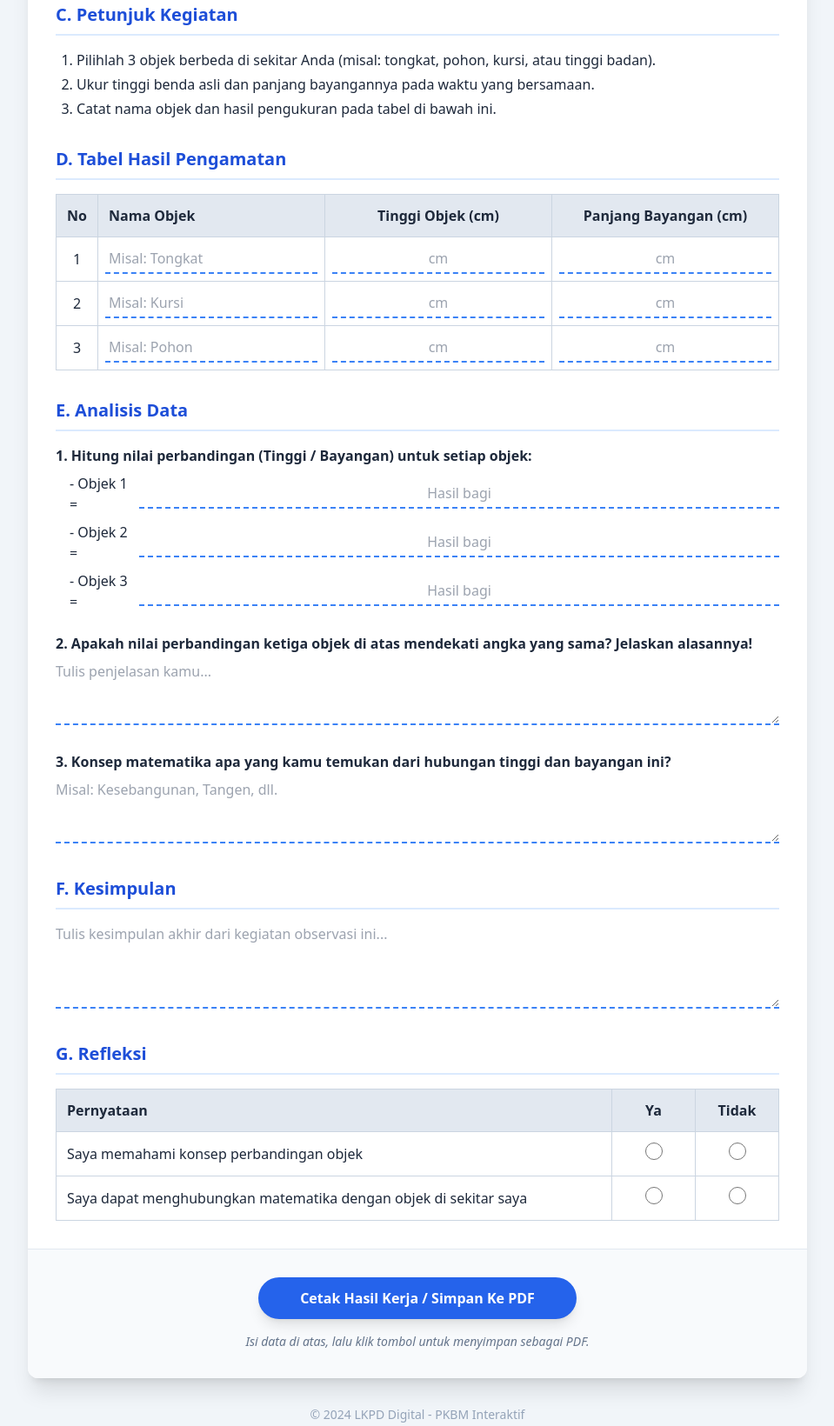
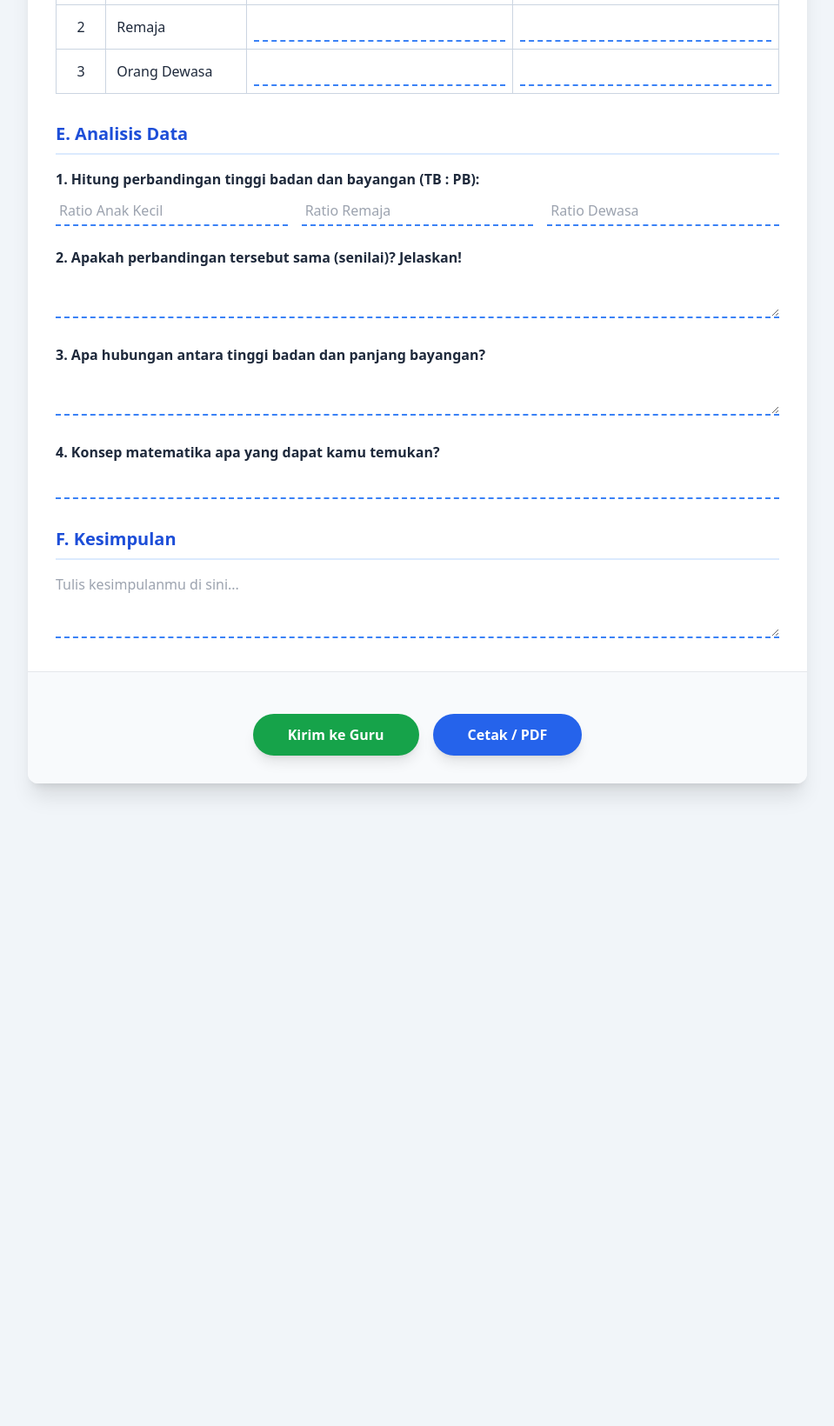
Before and after one commit to ridwansetiawangaul-afk/lkpd_observasi, a plain HTML site: page index.html in a window 1280 px wide. Shown: the part 531-2171 px from the top of the page at 87% size, without its empty margins (160-1119 px from the left). After the commit the page ends 1472 px from the top, so only its background shows below. Drawn offline with nearby package versions, Linux system fonts and the light colour scheme.

Commit message:
Add files via upload

```diff
--- a/index.html
+++ b/index.html
@@ -3,14 +3,17 @@
 <head>
     <meta charset="UTF-8">
     <meta name="viewport" content="width=device-width, initial-scale=1.0">
-    <title>LKPD Interaktif - Observasi Trigonometri</title>
+    <title>LKPD Observasi Tinggi & Bayangan</title>
     <script src="https://cdn.tailwindcss.com"></script>
     <style>
+        /* Gaya khusus untuk tampilan cetak PDF */
         @media print {
             .no-print { display: none; }
             body { background: white; }
             .container { box-shadow: none; border: none; width: 100%; max-width: 100%; margin: 0; padding: 0; }
         }
+
+        /* Input dengan garis bawah ala lembar kerja fisik */
         input[type="text"], textarea {
             border-bottom: 2px dashed #3b82f6;
             background: transparent;
@@ -22,89 +25,81 @@
             border-bottom: 2px solid #1d4ed8;
             background: #f0f9ff;
         }
-        .checkbox-custom {
+
+        /* Animasi Loading */
+        .loading-spinner {
+            display: none;
+            border: 3px solid #f3f3f3;
+            border-top: 3px solid #ffffff;
+            border-radius: 50%;
             width: 20px;
             height: 20px;
-            cursor: pointer;
+            animation: spin 1s linear infinite;
         }
+        @keyframes spin { 0% { transform: rotate(0deg); } 100% { transform: rotate(360deg); } }
     </style>
 </head>
 <body class="bg-slate-100 py-10 px-4 font-sans text-slate-800">
 
     <div class="max-w-4xl mx-auto bg-white shadow-xl rounded-xl overflow-hidden container">
-        <!-- Header -->
-        <div class="bg-blue-600 p-8 text-white text-center">
-            <h1 class="text-3xl font-bold uppercase tracking-wide">Lembar Kerja Peserta Didik (LKPD)</h1>
-            <p class="text-xl mt-2 opacity-90">Observasi Perbandingan Tinggi Objek dan Bayangan</p>
+        <form id="lkpdForm">
+            <!-- Bagian Header -->
+            <div class="bg-blue-700 p-8 text-white text-center">
+                <h1 class="text-2xl font-bold uppercase tracking-wide">Lembar Kerja Peserta Didik (LKPD)</h1>
+                <p class="text-lg mt-2 opacity-90">Observasi Perbandingan Tinggi Badan dan Bayangan</p>
             </div>
 
             <div class="p-8 space-y-8">
-            <!-- A. Identitas -->
+                <!-- A. Identitas Peserta -->
                 <section>
                     <h2 class="text-xl font-bold text-blue-700 border-b-2 border-blue-100 pb-2 mb-4">A. Identitas Peserta</h2>
                     <div class="grid grid-cols-1 md:grid-cols-2 gap-6">
                         <div class="flex items-center gap-2">
                             <label class="font-semibold whitespace-nowrap">Nama:</label>
-                        <input type="text" placeholder="Masukkan nama lengkap">
+                            <input type="text" name="nama" required placeholder="Nama Lengkap">
                         </div>
                         <div class="flex items-center gap-2">
                             <label class="font-semibold whitespace-nowrap">Program:</label>
-                        <input type="text" placeholder="Nama PKBM">
+                            <input type="text" name="program" placeholder="PKBM / Sekolah">
                         </div>
                         <div class="flex items-center gap-2">
                             <label class="font-semibold whitespace-nowrap">Tanggal:</label>
-                        <input type="text" placeholder="Hari, Tanggal">
+                            <input type="text" name="tanggal" placeholder="Hari, Tanggal">
                         </div>
                     </div>
                 </section>
 
-            <!-- B. Tujuan -->
-            <section class="bg-blue-50 p-4 rounded-lg">
-                <h2 class="text-lg font-bold text-blue-800 mb-2">B. Tujuan Kegiatan</h2>
-                <p>Peserta didik mampu memahami konsep perbandingan senilai dan kesebangunan melalui pengukuran berbagai objek bebas dan bayangannya di lingkungan nyata.</p>
-            </section>
-
-            <!-- C. Petunjuk -->
-            <section>
-                <h2 class="text-xl font-bold text-blue-700 border-b-2 border-blue-100 pb-2 mb-4">C. Petunjuk Kegiatan</h2>
-                <ol class="list-decimal ml-6 space-y-1">
-                    <li>Pilihlah 3 objek berbeda di sekitar Anda (misal: tongkat, pohon, kursi, atau tinggi badan).</li>
-                    <li>Ukur tinggi benda asli dan panjang bayangannya pada waktu yang bersamaan.</li>
-                    <li>Catat nama objek dan hasil pengukuran pada tabel di bawah ini.</li>
-                </ol>
-            </section>
-
-            <!-- D. Tabel -->
+                <!-- D. Tabel Pengamatan -->
                 <section>
                     <h2 class="text-xl font-bold text-blue-700 border-b-2 border-blue-100 pb-2 mb-4">D. Tabel Hasil Pengamatan</h2>
                     <div class="overflow-x-auto">
                         <table class="w-full border-collapse border border-slate-300">
-                        <thead class="bg-slate-200">
+                            <thead class="bg-slate-100">
                                 <tr>
-                                <th class="border border-slate-300 p-3 text-center w-12">No</th>
-                                <th class="border border-slate-300 p-3 text-left">Nama Objek</th>
-                                <th class="border border-slate-300 p-3 text-center">Tinggi Objek (cm)</th>
+                                    <th class="border border-slate-300 p-3 text-center">No</th>
+                                    <th class="border border-slate-300 p-3 text-left">Jenis Subjek</th>
+                                    <th class="border border-slate-300 p-3 text-center">Tinggi Badan (cm)</th>
                                     <th class="border border-slate-300 p-3 text-center">Panjang Bayangan (cm)</th>
                                 </tr>
                             </thead>
                             <tbody>
                                 <tr>
                                     <td class="border border-slate-300 p-3 text-center">1</td>
-                                <td class="border border-slate-300 p-2"><input type="text" placeholder="Misal: Tongkat"></td>
-                                <td class="border border-slate-300 p-2"><input type="text" class="text-center" placeholder="cm"></td>
-                                <td class="border border-slate-300 p-2"><input type="text" class="text-center" placeholder="cm"></td>
+                                    <td class="border border-slate-300 p-3 font-medium">Anak Kecil</td>
+                                    <td class="border border-slate-300 p-2"><input type="text" name="tb_anak" class="text-center"></td>
+                                    <td class="border border-slate-300 p-2"><input type="text" name="pb_anak" class="text-center"></td>
                                 </tr>
                                 <tr>
                                     <td class="border border-slate-300 p-3 text-center">2</td>
-                                <td class="border border-slate-300 p-2"><input type="text" placeholder="Misal: Kursi"></td>
-                                <td class="border border-slate-300 p-2"><input type="text" class="text-center" placeholder="cm"></td>
-                                <td class="border border-slate-300 p-2"><input type="text" class="text-center" placeholder="cm"></td>
+                                    <td class="border border-slate-300 p-3 font-medium">Remaja</td>
+                                    <td class="border border-slate-300 p-2"><input type="text" name="tb_remaja" class="text-center"></td>
+                                    <td class="border border-slate-300 p-2"><input type="text" name="pb_remaja" class="text-center"></td>
                                 </tr>
                                 <tr>
                                     <td class="border border-slate-300 p-3 text-center">3</td>
-                                <td class="border border-slate-300 p-2"><input type="text" placeholder="Misal: Pohon"></td>
-                                <td class="border border-slate-300 p-2"><input type="text" class="text-center" placeholder="cm"></td>
-                                <td class="border border-slate-300 p-2"><input type="text" class="text-center" placeholder="cm"></td>
+                                    <td class="border border-slate-300 p-3 font-medium">Orang Dewasa</td>
+                                    <td class="border border-slate-300 p-2"><input type="text" name="tb_dewasa" class="text-center"></td>
+                                    <td class="border border-slate-300 p-2"><input type="text" name="pb_dewasa" class="text-center"></td>
                                 </tr>
                             </tbody>
                         </table>
@@ -116,28 +111,24 @@
                     <h2 class="text-xl font-bold text-blue-700 border-b-2 border-blue-100 pb-2 mb-4">E. Analisis Data</h2>
                     <div class="space-y-6">
                         <div>
-                        <p class="font-semibold mb-2">1. Hitung nilai perbandingan (Tinggi / Bayangan) untuk setiap objek:</p>
-                        <ul class="space-y-2 ml-4">
-                            <li class="flex items-center gap-2">
-                                - Objek 1 = <input type="text" class="w-48 text-center" placeholder="Hasil bagi">
-                            </li>
-                            <li class="flex items-center gap-2">
-                                - Objek 2 = <input type="text" class="w-48 text-center" placeholder="Hasil bagi">
-                            </li>
-                            <li class="flex items-center gap-2">
-                                - Objek 3 = <input type="text" class="w-48 text-center" placeholder="Hasil bagi">
-                            </li>
-                        </ul>
+                            <p class="font-semibold mb-2">1. Hitung perbandingan tinggi badan dan bayangan (TB : PB):</p>
+                            <div class="grid grid-cols-1 md:grid-cols-3 gap-4">
+                                <input type="text" name="ratio_anak" placeholder="Ratio Anak Kecil">
+                                <input type="text" name="ratio_remaja" placeholder="Ratio Remaja">
+                                <input type="text" name="ratio_dewasa" placeholder="Ratio Dewasa">
                             </div>
-
+                        </div>
                         <div>
-                        <p class="font-semibold mb-2">2. Apakah nilai perbandingan ketiga objek di atas mendekati angka yang sama? Jelaskan alasannya!</p>
-                        <textarea rows="3" placeholder="Tulis penjelasan kamu..."></textarea>
+                            <p class="font-semibold mb-2">2. Apakah perbandingan tersebut sama (senilai)? Jelaskan!</p>
+                            <textarea name="analisis_senilai" rows="2"></textarea>
                         </div>
-
                         <div>
-                        <p class="font-semibold mb-2">3. Konsep matematika apa yang kamu temukan dari hubungan tinggi dan bayangan ini?</p>
-                        <textarea rows="3" placeholder="Misal: Kesebangunan, Tangen, dll."></textarea>
+                            <p class="font-semibold mb-2">3. Apa hubungan antara tinggi badan dan panjang bayangan?</p>
+                            <textarea name="analisis_hubungan" rows="2"></textarea>
+                        </div>
+                        <div>
+                            <p class="font-semibold mb-2">4. Konsep matematika apa yang dapat kamu temukan?</p>
+                            <input type="text" name="konsep_mat">
                         </div>
                     </div>
                 </section>
@@ -145,50 +136,57 @@
                 <!-- F. Kesimpulan -->
                 <section>
                     <h2 class="text-xl font-bold text-blue-700 border-b-2 border-blue-100 pb-2 mb-4">F. Kesimpulan</h2>
-                <textarea rows="4" placeholder="Tulis kesimpulan akhir dari kegiatan observasi ini..."></textarea>
-            </section>
-
-            <!-- G. Refleksi -->
-            <section>
-                <h2 class="text-xl font-bold text-blue-700 border-b-2 border-blue-100 pb-2 mb-4">G. Refleksi</h2>
-                <div class="overflow-x-auto">
-                    <table class="w-full border-collapse border border-slate-300">
-                        <thead class="bg-slate-200">
-                            <tr>
-                                <th class="border border-slate-300 p-3 text-left">Pernyataan</th>
-                                <th class="border border-slate-300 p-3 text-center w-24">Ya</th>
-                                <th class="border border-slate-300 p-3 text-center w-24">Tidak</th>
-                            </tr>
-                        </thead>
-                        <tbody>
-                            <tr>
-                                <td class="border border-slate-300 p-3">Saya memahami konsep perbandingan objek</td>
-                                <td class="border border-slate-300 p-3 text-center"><input type="radio" name="ref1" class="checkbox-custom"></td>
-                                <td class="border border-slate-300 p-3 text-center"><input type="radio" name="ref1" class="checkbox-custom"></td>
-                            </tr>
-                            <tr>
-                                <td class="border border-slate-300 p-3">Saya dapat menghubungkan matematika dengan objek di sekitar saya</td>
-                                <td class="border border-slate-300 p-3 text-center"><input type="radio" name="ref2" class="checkbox-custom"></td>
-                                <td class="border border-slate-300 p-3 text-center"><input type="radio" name="ref2" class="checkbox-custom"></td>
-                            </tr>
-                        </tbody>
-                    </table>
-                </div>
+                    <textarea name="kesimpulan" rows="3" placeholder="Tulis kesimpulanmu di sini..."></textarea>
                 </section>
             </div>
 
-        <!-- Footer / Action -->
-        <div class="bg-slate-50 p-8 border-t border-slate-200 text-center no-print">
-            <button type="button" onclick="window.print()" class="bg-blue-600 hover:bg-blue-700 text-white font-bold py-3 px-12 rounded-full transition duration-300 shadow-lg transform hover:scale-105">
-                Cetak Hasil Kerja / Simpan Ke PDF
+            <!-- Tombol Aksi -->
+            <div class="bg-slate-50 p-8 border-t text-center no-print">
+                <p id="status" class="mb-4 font-bold text-sm"></p>
+                <div class="flex flex-col md:flex-row gap-4 justify-center">
+                    <button type="submit" id="submitBtn" class="bg-green-600 hover:bg-green-700 text-white font-bold py-3 px-10 rounded-full flex items-center justify-center gap-2 transition shadow-lg">
+                        <span>Kirim ke Guru</span>
+                        <div id="spinner" class="loading-spinner"></div>
                     </button>
-            <p class="text-sm text-slate-500 mt-4 italic">Isi data di atas, lalu klik tombol untuk menyimpan sebagai PDF.</p>
+                    <button type="button" onclick="window.print()" class="bg-blue-600 hover:bg-blue-700 text-white font-bold py-3 px-10 rounded-full transition shadow-lg">
+                        Cetak / PDF
+                    </button>
                 </div>
             </div>
+        </form>
+    </div>
 
-    <footer class="mt-8 text-center text-slate-400 text-sm no-print">
-        &copy; 2024 LKPD Digital - PKBM Interaktif
-    </footer>
+    <script>
+        // URL Google Apps Script Anda
+        const scriptURL = 'https://script.google.com/macros/s/AKfycbxLT9BllfcY9kYmnmM4zD6JOqCXLUkhHtcy7PaREWcjoyTncItnqX8eCjhjtgcbReOm/exec';
 
+        const form = document.getElementById('lkpdForm');
+        const btn = document.getElementById('submitBtn');
+        const spinner = document.getElementById('spinner');
+        const status = document.getElementById('status');
+
+        form.addEventListener('submit', e => {
+            e.preventDefault();
+            btn.disabled = true;
+            spinner.style.display = 'block';
+            status.textContent = "Sedang mengirim data...";
+            status.className = "mb-4 font-bold text-sm text-blue-600";
+
+            fetch(scriptURL, { method: 'POST', body: new FormData(form)})
+                .then(response => {
+                    status.textContent = "Berhasil! Data telah tersimpan di Google Sheets.";
+                    status.className = "mb-4 font-bold text-sm text-green-600";
+                    btn.disabled = false;
+                    spinner.style.display = 'none';
+                    alert("Terima kasih! Data sudah terkirim.");
+                })
+                .catch(error => {
+                    status.textContent = "Gagal Mengirim! Silakan periksa koneksi.";
+                    status.className = "mb-4 font-bold text-sm text-red-600";
+                    btn.disabled = false;
+                    spinner.style.display = 'none';
+                });
+        });
+    </script>
 </body>
 </html>
```
Lines whose indentation alone changed are shown as unchanged.
